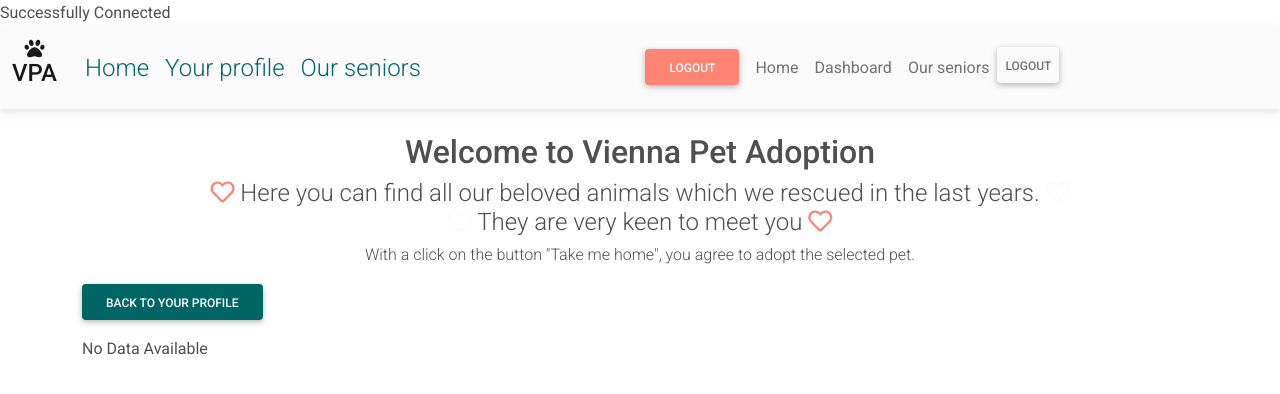
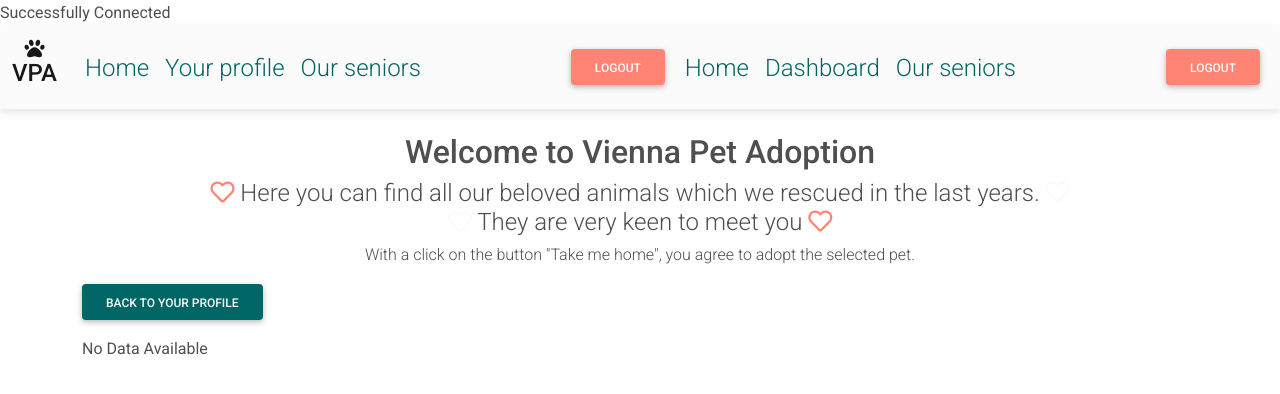
Before and after one commit to nat-oku/FE21-CR11-Natalia, a PHP site: page /home.php in a window 1280 px wide. Shown: the top 394 px of the page. Run offline with PHP 8.4, Linux system fonts and the light colour scheme; the visitor is signed in with stand-in values (Sample User, id 1); data that the repository does not hold is empty; some libraries are stand-ins or nearby versions.

Commit message:
adapting navbar for admin

```diff
--- a/loginUser/partials/navbar.php
+++ b/loginUser/partials/navbar.php
@@ -29,11 +29,9 @@
         <a class="fs-4 fw-light text-green ms-2 me-2" href="pets/seniors.php?seniors">Our seniors</a>
       </div>
         <div class="me-1 ms-1">
-        <a class="btn bg-orange text-light me-1 " href="logout.php?logout">Logout</a>
+        <a class="btn bg-orange text-light me-1" href="logout.php?logout">Logout</a>
         </div>
       </div>
-
-
     </div>
     ';
   }
@@ -41,20 +39,16 @@
   if (isset($_SESSION['adm']) != "" ) {
     $navAdm = '
     <div class="collapse navbar-collapse" id="navbarNav">
-      <ul class="navbar-nav">
-        <li class="nav-item">
-          <a class="nav-link" href="home.php?home">Home</a>
-        </li>
-        <li class="nav-item">
-          <a class="nav-link" href="dashboard.php?dashboard">Dashboard</a>
-        </li>
-        <li class="nav-item">
-          <a class="nav-link" href="pets/seniors.php?seniors">Our seniors</a>
-        </li>
-        <li class="nav-item">
-          <a class="btn nav-link" href="logout.php?logout">Logout</a>
-        </li>
-      </ul>
+      <div class="navbar-nav d-flex flex-row justify-content-between w-100">
+      <div class="me-1 ms-1 d-flex flex-row">
+        <a class="fs-4 fw-light text-green ms-2 me-2" href="home.php?home">Home</a>
+        <a class="fs-4 fw-light text-green ms-2 me-2" href="dashboard.php">Dashboard</a>
+        <a class="fs-4 fw-light text-green ms-2 me-2" href="pets/seniors.php?seniors">Our seniors</a>
+      </div>
+        <div class="me-1 ms-1">
+        <a class="btn bg-orange text-light me-1" href="logout.php?logout">Logout</a>
+        </div>
+      </div>
     </div>
     ';
   }
```
